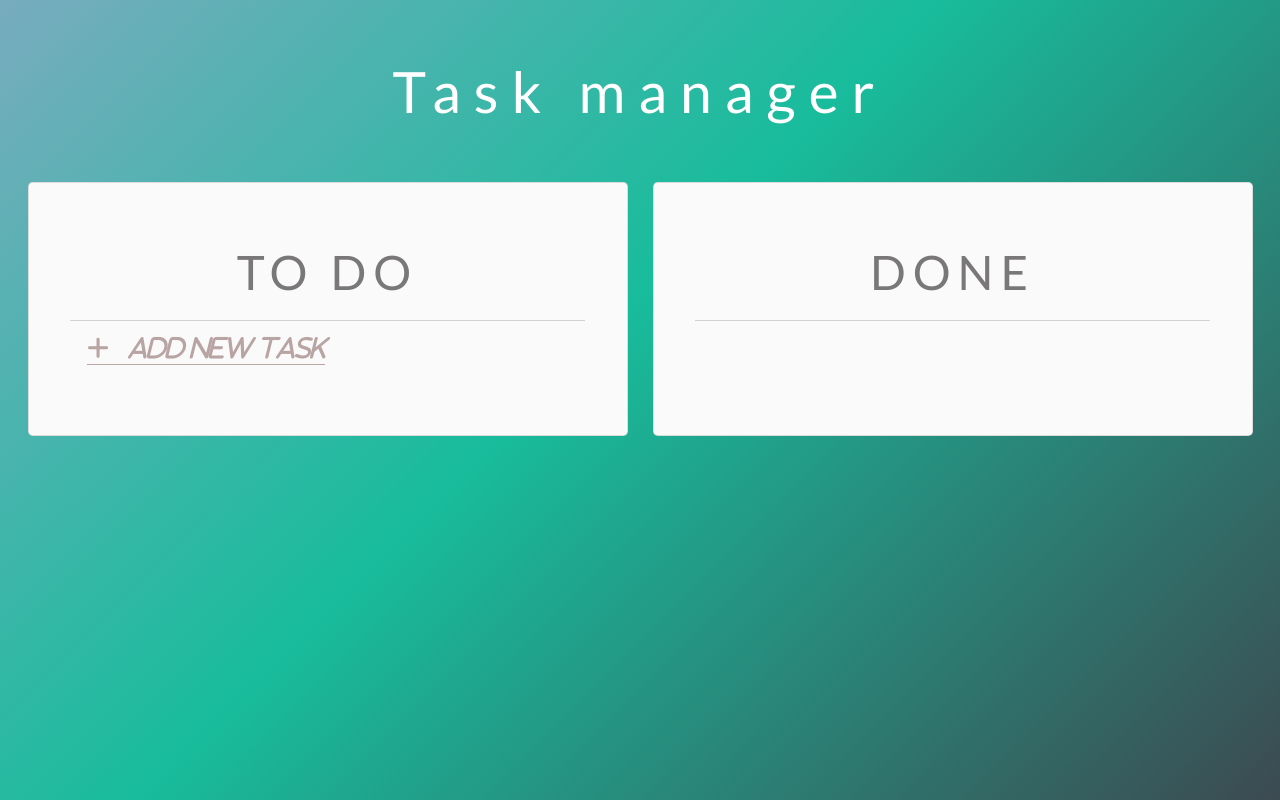
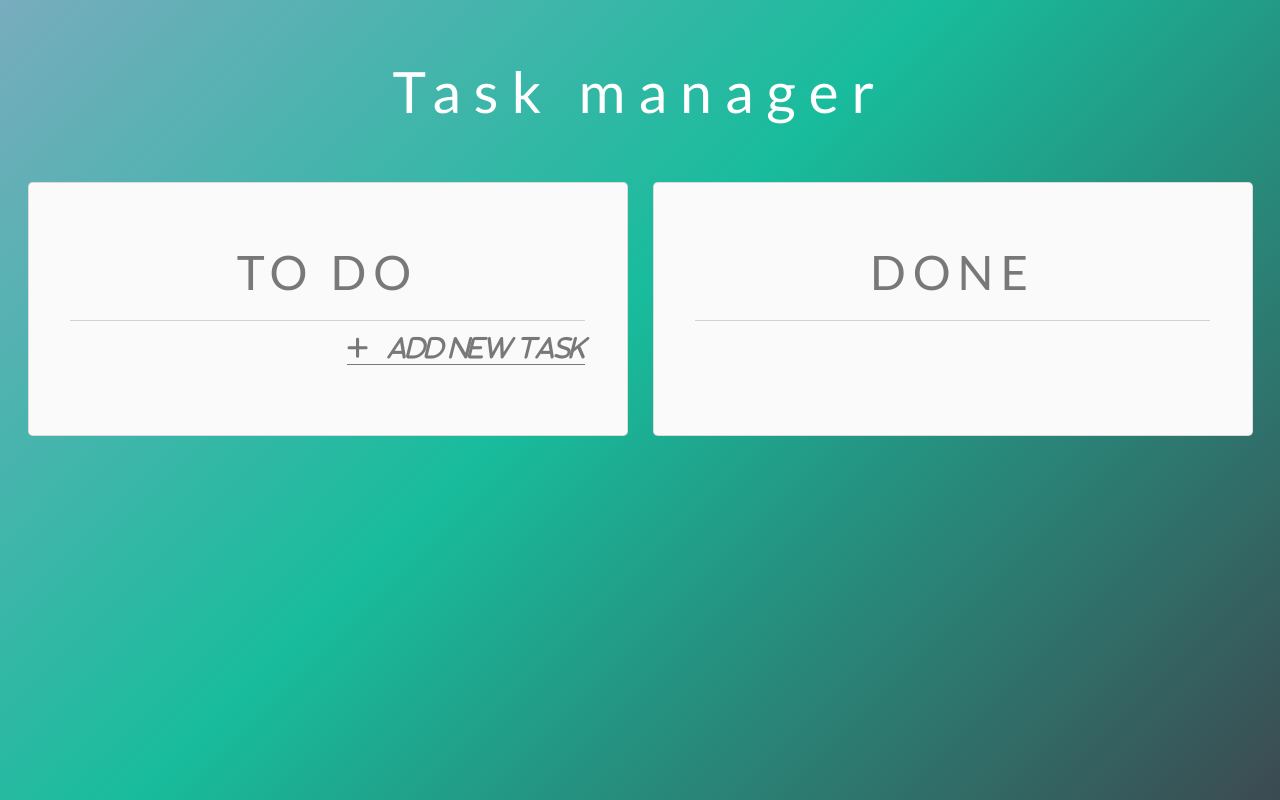
Before and after one commit to diana-moreno/task-manager, a React (Create React App) app: page / in a window 1280 px wide. Built offline with nearby package versions, Linux system fonts and the light colour scheme.

Commit message:
fix styles

```diff
--- a/src/components/TaskList/TodoList.js
+++ b/src/components/TaskList/TodoList.js
@@ -17,7 +17,7 @@ class TodoList extends Component {
       <div className='card'>
         <div className='card-body m-4'>
           <h2 className='mb-4 word-nowrap text-center title'>TO DO</h2>
-          <div>
+          <div className='add-new-task-container'>
             <i
               title='new'
               className="fas fa-plus grey"
--- a/src/index.css
+++ b/src/index.css
@@ -106,12 +106,17 @@ section {
   color: #ff9800a3;
 }
 .grey {
-  color: #b7a4a3;
+  color: #797777
 }
 .add-new-button {
   background-color: #b3b2b0;
   border-color: #b3b2b0;
   border-radius: 0;
+}
+.add-new-task-container {
+  display: flex;
+  justify-content: flex-end;
+  color: #797777;
 }
 .margin-input-status {
   margin-left: -2rem;
```
